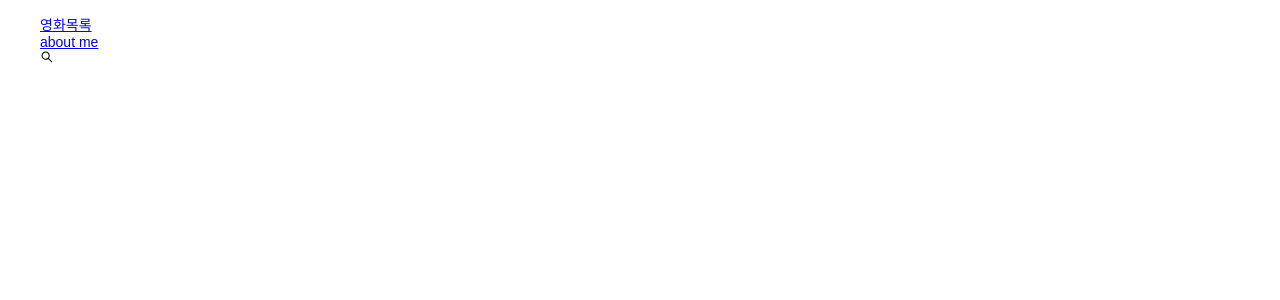
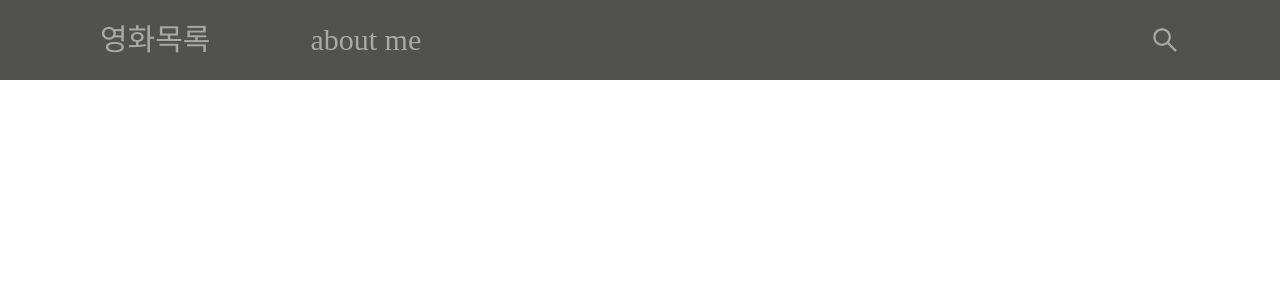
Before and after one commit to BearHumanS/movie-ver.react, a React (Vite) app: page / in a window 1280 px wide. Shown: the top 300 px of the page. Built offline with nearby package versions, Linux system fonts and the light colour scheme.

Commit message:
Header component add

```diff
--- a/package.json
+++ b/package.json
@@ -12,7 +12,8 @@
   "dependencies": {
     "react": "^18.2.0",
     "react-dom": "^18.2.0",
-    "react-icons": "^4.8.0"
+    "react-icons": "^4.8.0",
+    "styled-reset": "^4.4.6"
   },
   "devDependencies": {
     "@types/react": "^18.0.28",
--- a/src/App.jsx
+++ b/src/App.jsx
@@ -1,9 +1,11 @@
 import './App.css'
 import TheHeader from './components/TheHeader'
+import { Reset } from 'styled-reset'
 
 export default function App() {
   return (
     <>
+      <Reset />
       <TheHeader />
     </>
   )
--- a/src/components/TheHeader.css
+++ b/src/components/TheHeader.css
@@ -0,0 +1,36 @@
+header {
+    position: relative;
+    width: 100%;
+    height: 80px;
+    background-color: var(--color-header);
+}
+header .menu {
+    display: flex;
+    height: 80px;
+    align-items: center;
+    left: 100px;
+    position: absolute;
+    gap: 100px;
+}
+header .menu > li {
+    font-size: 30px;
+}
+header .menu a {
+    color: var(--color-menu);
+}
+header .menu > li:hover a {
+    color: var(--color-list);
+}
+header .search-box {
+    position: absolute;
+    display: flex;
+    top: 0;
+    bottom: 0;
+    align-items: center;
+    right: 100px;
+    font-size: 30px;
+    color: var(--color-menu);
+}
+header .search-box:hover {
+    color: rgba(240, 248, 255, 1);
+}
--- a/src/components/TheHeader.jsx
+++ b/src/components/TheHeader.jsx
@@ -3,20 +3,21 @@ import './TheHeader.css'
 import { AiOutlineSearch } from 'react-icons/ai'
 
 export default function TheHeader() {
+  const boxOpen = () => {}
   return (
     <>
       <header>
-        <ul>
+        <ul className="menu">
           <li>
             <a href="#">영화목록</a>
           </li>
           <li>
             <a href="#">about me</a>
           </li>
-          <li>
-            <AiOutlineSearch />
-          </li>
         </ul>
+        <div className="search-box">
+          <AiOutlineSearch />
+        </div>
       </header>
     </>
   )
--- a/src/main.css
+++ b/src/main.css
@@ -1,10 +1,8 @@
 html {
-    margin: 0;
+    --color-header: rgba(38, 38, 37, 0.8);
+    --color-menu: rgba(255, 255, 255, .5);
+    --color-list: rgba(240, 248, 255, 1);
 }
-body {
-    font: 14px "Century Gothic", Futura, sans-serif;
-    margin: 0;
+a {
+    text-decoration: none;
 }
-li {
-    list-style: none;
-}
```
Also changed, not shown: 1 other file (tests, documents, lock files or other folders).
